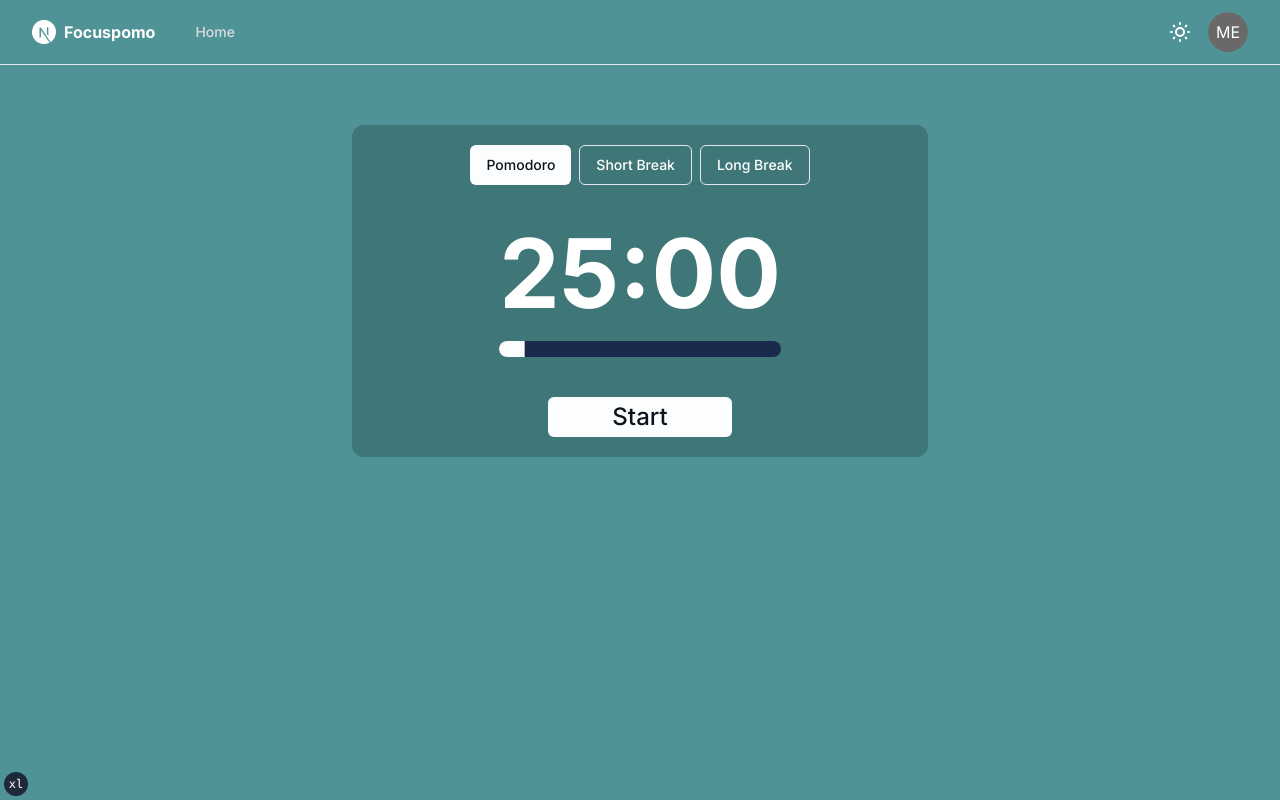
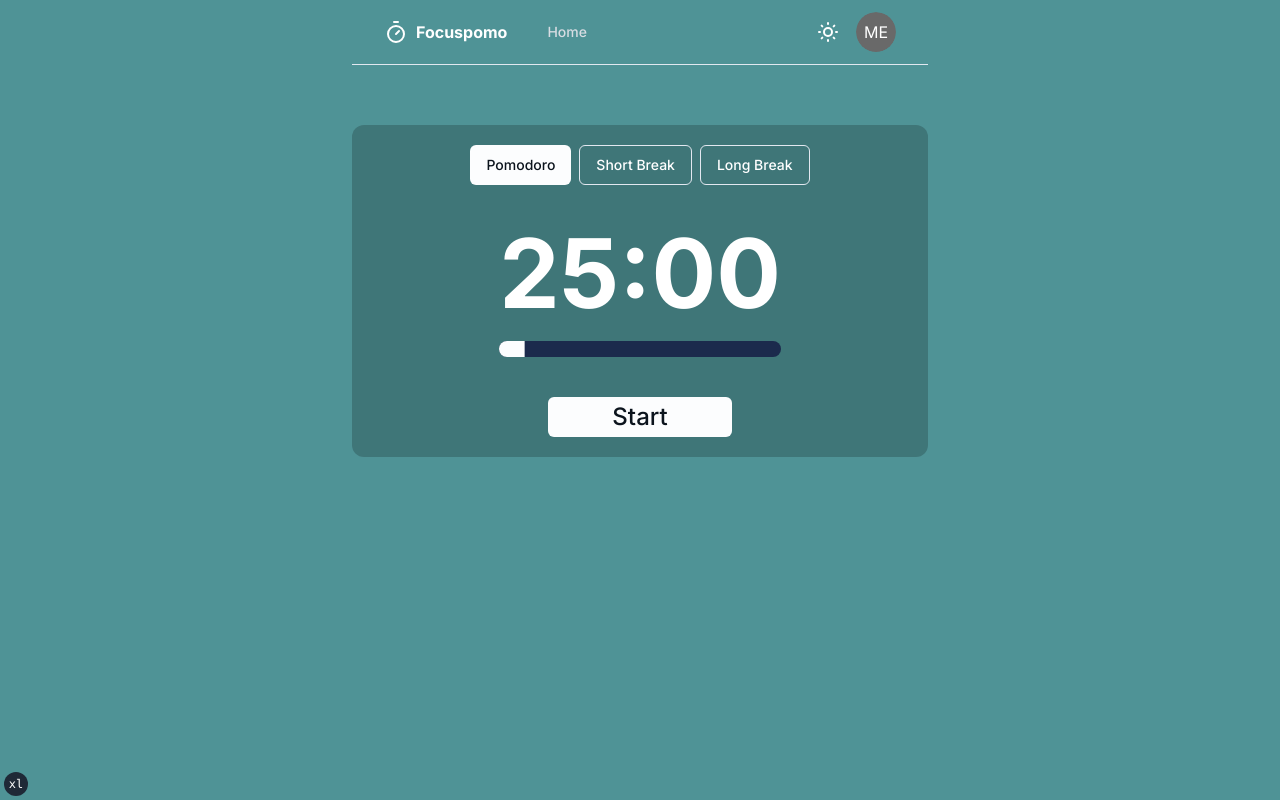
Before and after one commit to Brodypen/focuspomo, a Next.js app: page / in a window 1280 px wide. Built offline with nearby package versions, Linux system fonts and the light colour scheme.

Commit message:
Header changes

```diff
--- a/components/icons.tsx
+++ b/components/icons.tsx
@@ -2,7 +2,7 @@ import {
   LucideProps,
   Moon,
   SunMedium,
-  Twitter,
+  Timer,
   type Icon as LucideIcon,
 } from "lucide-react"
 
@@ -11,15 +11,15 @@ export type Icon = LucideIcon
 export const Icons = {
   sun: SunMedium,
   moon: Moon,
-  twitter: Twitter,
-  logo: (props: LucideProps) => (
-    <svg xmlns="http://www.w3.org/2000/svg" viewBox="0 0 24 24" {...props}>
-      <path
-        fill="currentColor"
-        d="M11.572 0c-.176 0-.31.001-.358.007a19.76 19.76 0 0 1-.364.033C7.443.346 4.25 2.185 2.228 5.012a11.875 11.875 0 0 0-2.119 5.243c-.096.659-.108.854-.108 1.747s.012 1.089.108 1.748c.652 4.506 3.86 8.292 8.209 9.695.779.25 1.6.422 2.534.525.363.04 1.935.04 2.299 0 1.611-.178 2.977-.577 4.323-1.264.207-.106.247-.134.219-.158-.02-.013-.9-1.193-1.955-2.62l-1.919-2.592-2.404-3.558a338.739 338.739 0 0 0-2.422-3.556c-.009-.002-.018 1.579-.023 3.51-.007 3.38-.01 3.515-.052 3.595a.426.426 0 0 1-.206.214c-.075.037-.14.044-.495.044H7.81l-.108-.068a.438.438 0 0 1-.157-.171l-.05-.106.006-4.703.007-4.705.072-.092a.645.645 0 0 1 .174-.143c.096-.047.134-.051.54-.051.478 0 .558.018.682.154.035.038 1.337 1.999 2.895 4.361a10760.433 10760.433 0 0 0 4.735 7.17l1.9 2.879.096-.063a12.317 12.317 0 0 0 2.466-2.163 11.944 11.944 0 0 0 2.824-6.134c.096-.66.108-.854.108-1.748 0-.893-.012-1.088-.108-1.747-.652-4.506-3.859-8.292-8.208-9.695a12.597 12.597 0 0 0-2.499-.523A33.119 33.119 0 0 0 11.573 0zm4.069 7.217c.347 0 .408.005.486.047a.473.473 0 0 1 .237.277c.018.06.023 1.365.018 4.304l-.006 4.218-.744-1.14-.746-1.14v-3.066c0-1.982.01-3.097.023-3.15a.478.478 0 0 1 .233-.296c.096-.05.13-.054.5-.054z"
-      />
-    </svg>
-  ),
+  logo: Timer,
+  // logo: (props: LucideProps) => (
+  //   <svg xmlns="http://www.w3.org/2000/svg" viewBox="0 0 24 24" {...props}>
+  //     <path
+  //       fill="currentColor"
+  //       d="M11.572 0c-.176 0-.31.001-.358.007a19.76 19.76 0 0 1-.364.033C7.443.346 4.25 2.185 2.228 5.012a11.875 11.875 0 0 0-2.119 5.243c-.096.659-.108.854-.108 1.747s.012 1.089.108 1.748c.652 4.506 3.86 8.292 8.209 9.695.779.25 1.6.422 2.534.525.363.04 1.935.04 2.299 0 1.611-.178 2.977-.577 4.323-1.264.207-.106.247-.134.219-.158-.02-.013-.9-1.193-1.955-2.62l-1.919-2.592-2.404-3.558a338.739 338.739 0 0 0-2.422-3.556c-.009-.002-.018 1.579-.023 3.51-.007 3.38-.01 3.515-.052 3.595a.426.426 0 0 1-.206.214c-.075.037-.14.044-.495.044H7.81l-.108-.068a.438.438 0 0 1-.157-.171l-.05-.106.006-4.703.007-4.705.072-.092a.645.645 0 0 1 .174-.143c.096-.047.134-.051.54-.051.478 0 .558.018.682.154.035.038 1.337 1.999 2.895 4.361a10760.433 10760.433 0 0 0 4.735 7.17l1.9 2.879.096-.063a12.317 12.317 0 0 0 2.466-2.163 11.944 11.944 0 0 0 2.824-6.134c.096-.66.108-.854.108-1.748 0-.893-.012-1.088-.108-1.747-.652-4.506-3.859-8.292-8.208-9.695a12.597 12.597 0 0 0-2.499-.523A33.119 33.119 0 0 0 11.573 0zm4.069 7.217c.347 0 .408.005.486.047a.473.473 0 0 1 .237.277c.018.06.023 1.365.018 4.304l-.006 4.218-.744-1.14-.746-1.14v-3.066c0-1.982.01-3.097.023-3.15a.478.478 0 0 1 .233-.296c.096-.05.13-.054.5-.054z"
+  //     />
+  //   </svg>
+  // ),
   gitHub: (props: LucideProps) => (
     <svg viewBox="0 0 438.549 438.549" {...props}>
       <path
--- a/components/site-header.tsx
+++ b/components/site-header.tsx
@@ -10,7 +10,7 @@ import { UserAvatarDropDown } from "./avatarDropdown/userAvatarDropdown"
 
 export function SiteHeader() {
   return (
-    <header className="sticky top-0 z-40 w-full border-b bg-background">
+    <header className="sticky mx-auto w-6/12 min-w-min max-w-xl top-0 z-40 border-b bg-background">
       <div className="container flex h-16 items-center space-x-4 sm:justify-between sm:space-x-0">
         <MainNav items={siteConfig.mainNav} />
         <div className="flex flex-1 items-center justify-end space-x-4">
```
